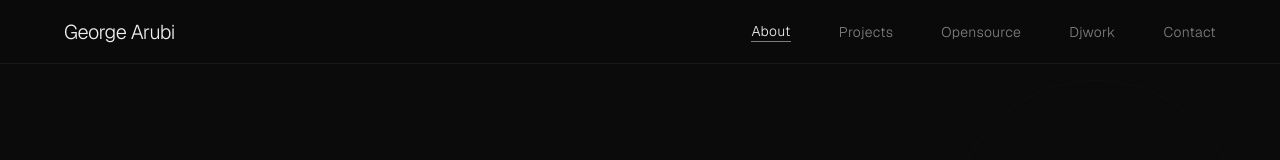
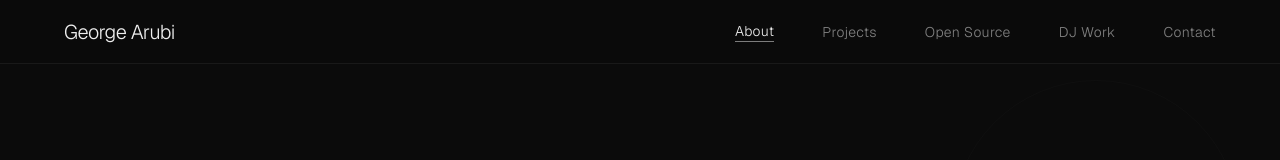
Before and after one commit to doghousetv/block-fellowship, a Next.js app: page / in a window 1280 px wide. Shown: the top 160 px of the page. Built offline with nearby package versions, Linux system fonts and the light colour scheme.

Commit message:
refactor section label handling

```diff
--- a/app/page.tsx
+++ b/app/page.tsx
@@ -2,6 +2,14 @@
 
 import { useEffect, useState } from "react"
 import { Download, Music, Github, Linkedin, Twitter, Mail, ExternalLink, Play } from "lucide-react"
+
+const sectionLabels: Record<string, string> = {
+  about: "About",
+  projects: "Projects",
+  opensource: "Open Source",
+  djwork: "DJ Work",
+  contact: "Contact",
+}
 
 export default function Home() {
   const [activeSection, setActiveSection] = useState("about")
@@ -38,11 +46,7 @@ export default function Home() {
                   : "text-muted-foreground hover:text-foreground"
               }`}
             >
-              {item.charAt(0).toUpperCase() +
-                item
-                  .slice(1)
-                  .replace(/([A-Z])/g, " $1")
-                  .trim()}
+              {sectionLabels[item]}
             </button>
           ))}
         </div>
```
